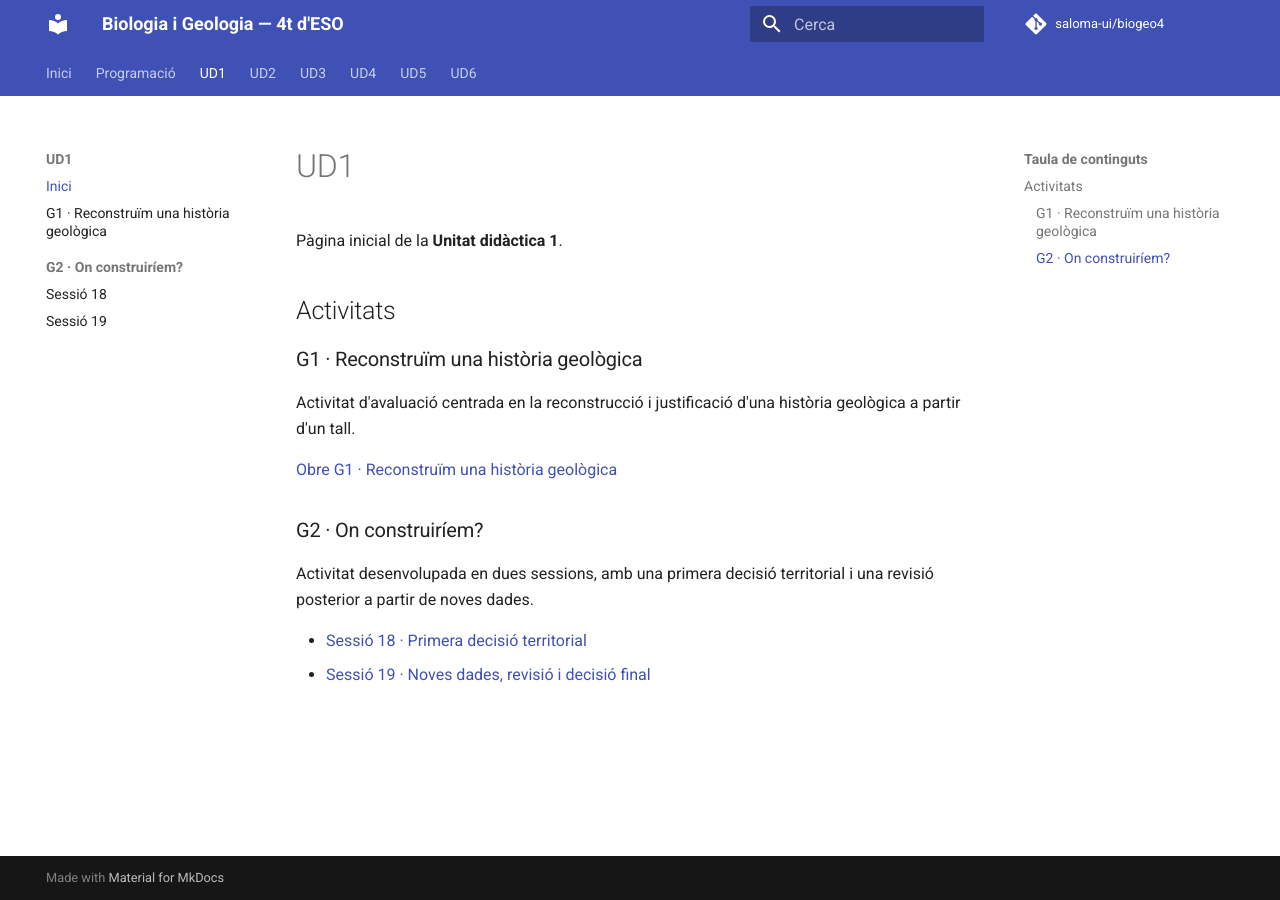
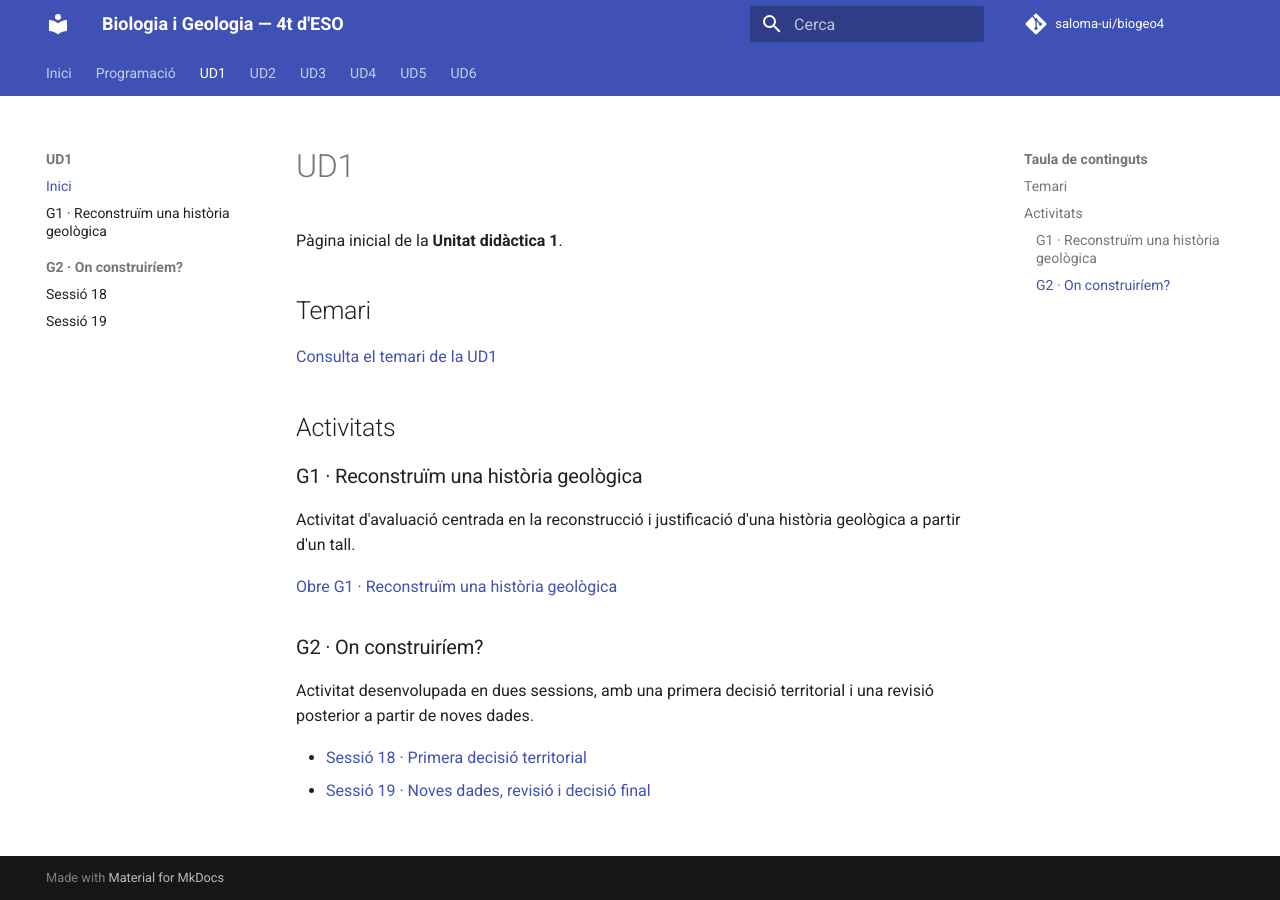
Before and after one commit to saloma-ui/biogeo4, an MkDocs documentation site: the page built from docs/ud1/index.md, in a window 1280 px wide. Built offline with MkDocs 1.6.1 and Material for MkDocs 9.7.7, drawn with Linux system fonts in a browser that asks for light colours; comment, search, counter and statistics services are not loaded.

Commit message:
Afegeix l'enllaç al temari a la portada de la UD1

```diff
--- a/docs/ud1/index.md
+++ b/docs/ud1/index.md
@@ -1,6 +1,10 @@
 # UD1
 
 Pàgina inicial de la **Unitat didàctica 1**.
+
+## Temari
+
+[Consulta el temari de la UD1](temari.md)
 
 ## Activitats
 
```
